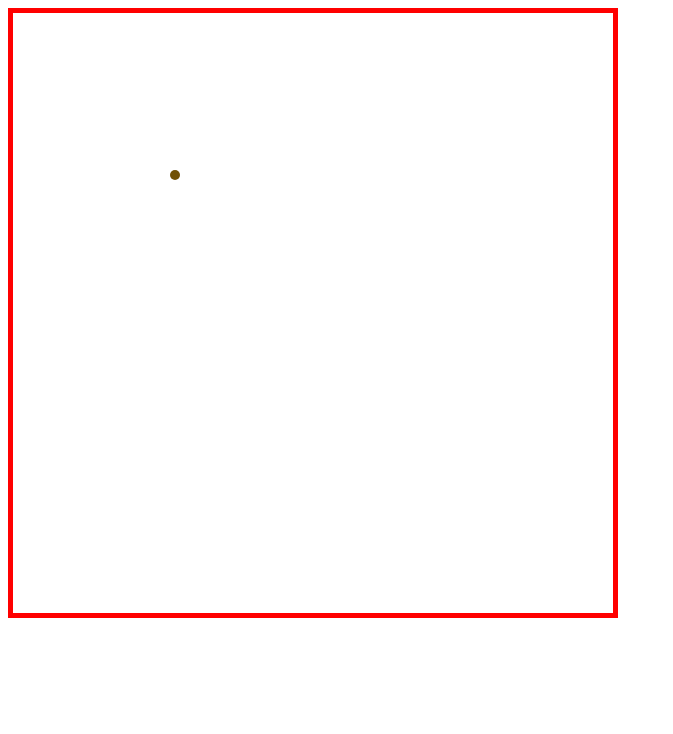
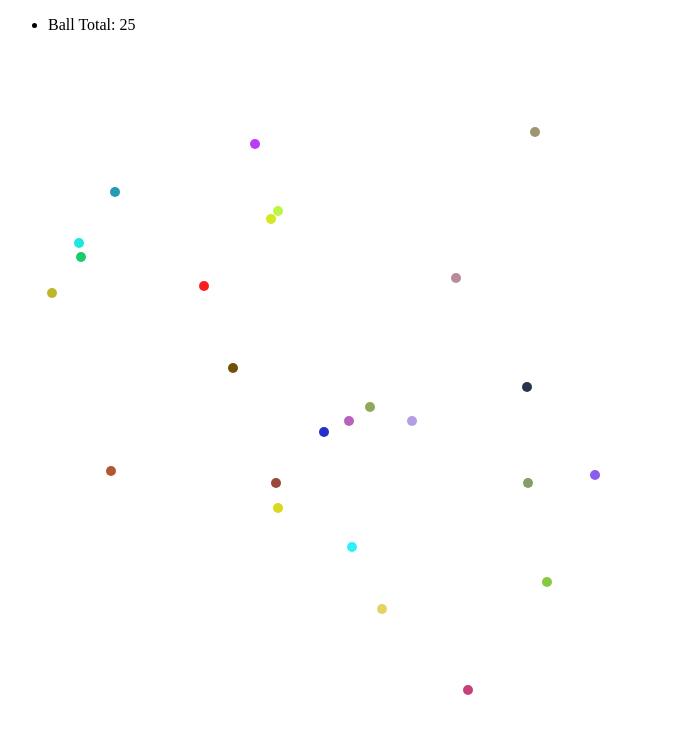
Before and after one commit to CronNinja/mern, a plain HTML site: page projects/balls/index.html in a window 1280 px wide. Shown: the whole page, without its empty margins (0-673 px from the left). Drawn offline with Linux system fonts and the light colour scheme.

Commit message:
Finished wk2s project balls

```diff
--- a/projects/balls/index.html
+++ b/projects/balls/index.html
@@ -5,7 +5,14 @@
 </head>
 
 <body>
-  <div id="ballpit" style="width: 600px; height: 600px; border: 5px solid red"></div>
+  <div>
+    <div id="ballstats">
+      <ul>
+        <li>Ball Total: <span id="ballTotal">0</span></li>
+      </ul>
+    </div>
+    <div id="ballpit" style="position: relative; top: 50px; width: 600px; height: 600px;"></div>
+</div>
 </body>
 <script src="./js/ball.js"></script>
 
--- a/projects/balls/js/ball.js
+++ b/projects/balls/js/ball.js
@@ -1,8 +1,12 @@
-var ballCount = 0;
 const ballpit = {
-  width: 600,
-  height: 600
-}
+  width: parseInt(document.getElementById("ballpit").style.width,10),
+  height: parseInt(document.getElementById("ballpit").style.height,10),
+  left: document.getElementById("ballpit").offsetLeft,
+  top: 0
+};
+// Array of Balls
+let balls = [];
+
 // Create a random color - https://css-tricks.com/snippets/javascript/random-hex-color/
 function randomColor() {
   return Math.floor(Math.random()*16777215).toString(16);
@@ -10,28 +14,51 @@ function randomColor() {
 // Create a random XY coord
 function randomPOS(){
   return {
-    x: Math.floor(Math.random() * 600),
-    y: Math.floor(Math.random() * 600)
+    x: Math.floor(Math.random() * ballpit.height),
+    y: Math.floor(Math.random() * ballpit.width)
   }
 }
 // Ball Objects - a ball is an x position, y position, velocity, color, size, and ElementID
 function createBall(){
   let startXY = randomPOS();
-  return {
-    id: ++ballCount,
+  balls.push({
+    id: balls.length + 1,
     x: Math.abs(startXY.x - ballpit.width),
-    y: Math.abs(startXY.x - ballpit.height),
+    y: Math.abs(startXY.y - ballpit.height),
     color: randomColor(),
     size: 10,
     velocity: {
-      speed: 10,
-      direction: 10
+      x: 10,
+      y: 10
     }
-
+  });
+  return balls[balls.length - 1];
+}
+// Update Ball Stats
+function updateBallStats(){
+  document.getElementById("ballTotal").textContent = balls.length;
+}
+// Update Position
+function updatePosition(ball){
+  if (ball.x + ball.velocity.x > ballpit.width || ball.x + ball.velocity.x < ballpit.left){
+    ball.velocity.x *= -1;
   }
+  if (ball.y + ball.velocity.y > ballpit.height || ball.y + ball.velocity.y < ballpit.top){
+    ball.velocity.y *= -1;
+  }
+  ball.y += ball.velocity.y;
+  ball.x += ball.velocity.x;
+  updateBall(ball);
+}
+// Update all Balls
+function updateAllPOS(){
+  balls.forEach((ball) => {
+    updatePosition(ball);
+  });
 }
 // Add ball to ballpit
-function addBall (ball) {
+function addBall () {
+  let ball = createBall();
   let newBall = document.createElement("div");
   newBall.id = "ball_"+ ball.id;
   newBall.style.zIndex = 5;
@@ -43,6 +70,16 @@ function addBall (ball) {
   newBall.style.borderRadius = "50%";
   newBall.style.background = "#" + ball.color;
   document.getElementById("ballpit").append(newBall);
+  updateBallStats();
 }
-let ball1 = createBall();
-addBall(ball1);
+// Update Ball
+function updateBall(ball){
+  let ballDiv = document.getElementById("ball_" + ball.id);
+  ballDiv.style.left = ball.x + "px";
+  ballDiv.style.top = ball.y + "px";
+  ballDiv.style.width = ball.size + "px";
+  ballDiv.style.height = ball.size + "px";
+  ballDiv.style.background = "#" + ball.color;
+}
+setInterval(addBall, 200)
+setInterval(updateAllPOS, 20);
```
